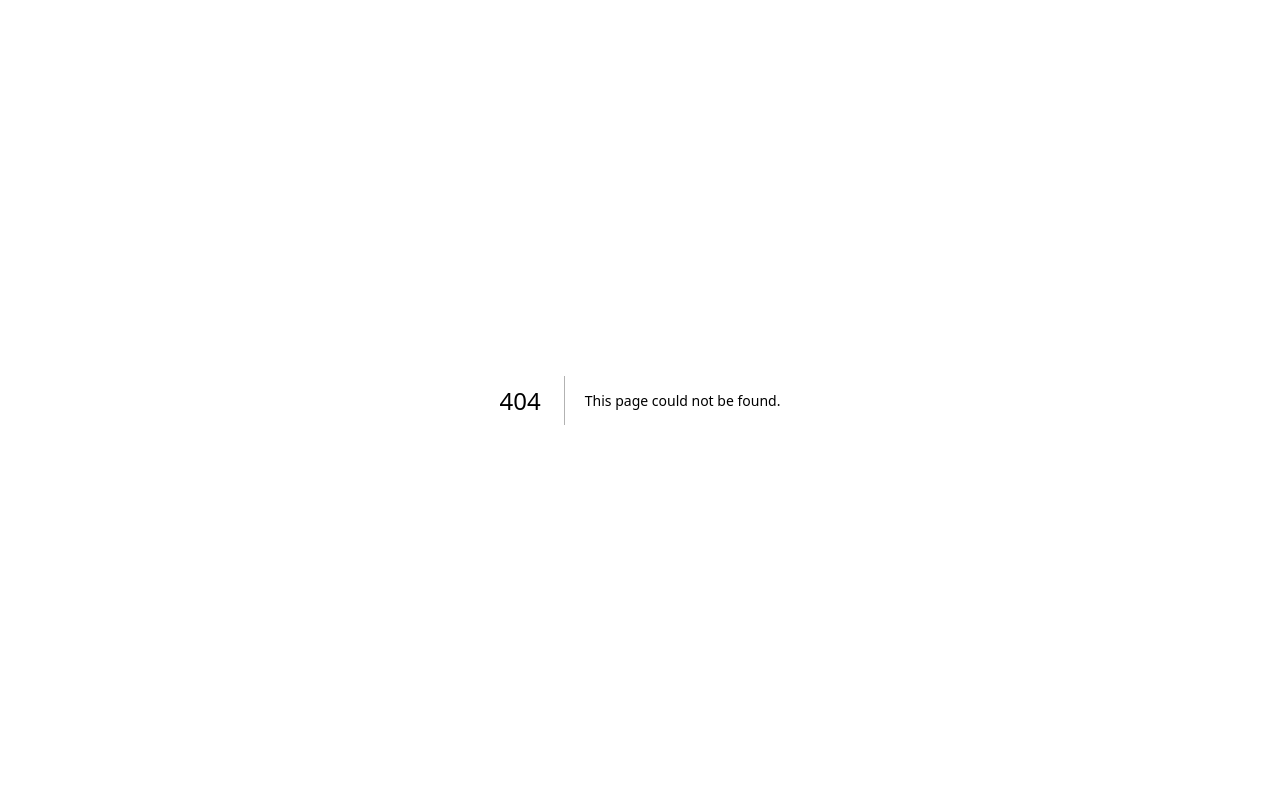
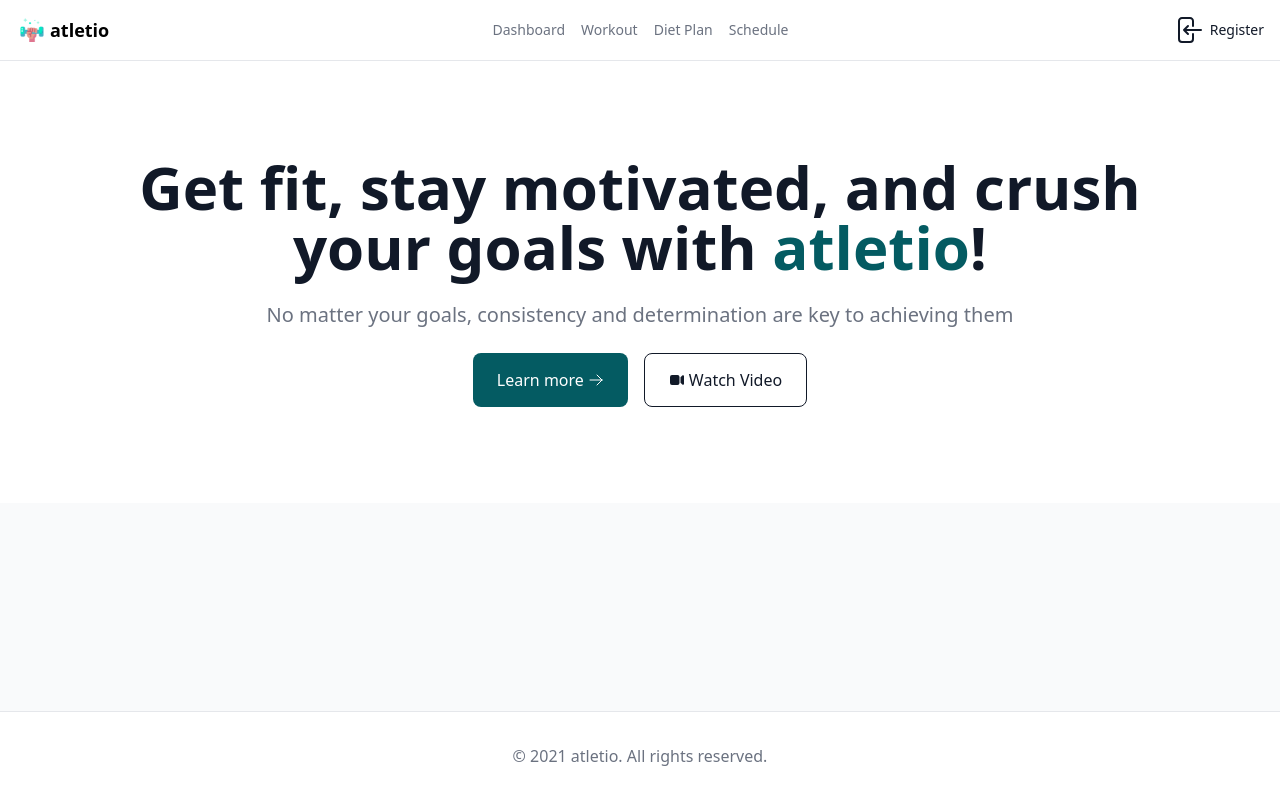
Before and after one commit to atletio/atletio.one, a Next.js app: page /LandingPage in a window 1280 px wide. Before the commit this address had no page. Built offline with nearby package versions, Linux system fonts and the light colour scheme.

Commit message:
feat: adding hero section ui

```diff
--- /dev/null
+++ b/src/pages/LandingPage.tsx
@@ -0,0 +1,73 @@
+import {
+  ArrowLeftOnRectangleIcon,
+  ArrowRightIcon,
+  Bars3Icon,
+} from '@heroicons/react/24/outline';
+
+import { VideoCameraIcon } from '@heroicons/react/24/solid';
+import Image from 'next/image';
+import React from 'react';
+
+const LandingPage = () => {
+  return (
+    <div className="flex min-h-screen flex-col bg-[#F9FAFB]">
+      <div className="grow">
+        <div className="flex items-center justify-between border-b border-b-[#E5E7EB] bg-white px-4 py-3.5">
+          <div className="flex items-center gap-0.5 sm:gap-4 lg:gap-0.5">
+            <Image src="/dumbbell.png" width={32} height={32} alt="Dumbbell" />
+            <span className="text-lg font-semibold">atletio</span>
+          </div>
+
+          <nav className="hidden lg:flex lg:gap-4">
+            <span className="text-sm font-medium text-light hover:text-primary">
+              Dashboard
+            </span>
+            <span className="text-sm font-medium text-light hover:text-primary">
+              Workout
+            </span>
+            <span className="text-sm font-medium text-light hover:text-primary">
+              Diet Plan
+            </span>
+            <span className="text-sm font-medium text-light hover:text-primary">
+              Schedule
+            </span>
+          </nav>
+          <Bars3Icon className="h-8 w-8 text-main lg:hidden" />
+          <div className="hidden items-center gap-1.5 lg:flex">
+            <ArrowLeftOnRectangleIcon className="h-8 w-8 text-main" />
+            <span className="text-sm text-main">Register</span>
+          </div>
+        </div>
+
+        <div className="flex flex-col items-center justify-center gap-6 bg-white p-4 md:px-4 md:py-16 lg:px-20 lg:py-24">
+          <h1 className="text-center text-4xl font-extrabold text-main md:text-5xl lg:text-6xl">
+            Get fit, stay motivated, and crush your goals with{' '}
+            <span className="text-primary">atletio</span>!
+          </h1>
+          <span className="text-center text-xl text-light">
+            No matter your goals, consistency and determination are key to
+            achieving them
+          </span>
+          <div className="flex w-full flex-col  justify-center gap-4 md:flex-row">
+            <button className="flex items-center justify-center gap-1 rounded-lg bg-primary px-6 py-3.5 text-white">
+              Learn more <ArrowRightIcon className="h-4 w-4" />
+            </button>
+            <button className="flex items-center justify-center gap-1 rounded-lg border border-dark px-6 py-3.5 text-main">
+              <VideoCameraIcon className="h-4 w-4" /> Watch Video
+            </button>
+          </div>
+        </div>
+      </div>
+
+      <footer className="pt-8">
+        <div className="border-t border-t-[#E5E7EB] bg-white p-6 sm:p-12 sm:py-8 lg:px-20">
+          <span className="block text-center text-light">
+            © 2021 atletio. All rights reserved.
+          </span>
+        </div>
+      </footer>
+    </div>
+  );
+};
+
+export default LandingPage;
--- a/src/pages/index.tsx
+++ b/src/pages/index.tsx
@@ -1,118 +1,9 @@
 import Image from 'next/image';
 import { Inter } from 'next/font/google';
+import LandingPage from './LandingPage';
 
 const inter = Inter({ subsets: ['latin'] });
 
 export default function Home() {
-  return (
-    <main
-      className={`flex min-h-screen flex-col items-center justify-between p-24 ${inter.className}`}
-    >
-      <div className="z-10 w-full max-w-5xl items-center justify-between font-mono text-sm lg:flex">
-        <p className="fixed left-0 top-0 flex w-full justify-center border-b border-gray-300 bg-gradient-to-b from-zinc-200 pb-6 pt-8 backdrop-blur-2xl dark:border-neutral-800 dark:bg-zinc-800/30 dark:from-inherit lg:static lg:w-auto  lg:rounded-xl lg:border lg:bg-gray-200 lg:p-4 lg:dark:bg-zinc-800/30">
-          Get started by editing&nbsp;
-          <code className="font-mono font-bold">src/pages/index.tsx</code>
-        </p>
-        <div className="fixed bottom-0 left-0 flex h-48 w-full items-end justify-center bg-gradient-to-t from-white via-white dark:from-black dark:via-black lg:static lg:h-auto lg:w-auto lg:bg-none">
-          <a
-            className="pointer-events-none flex place-items-center gap-2 p-8 lg:pointer-events-auto lg:p-0"
-            href="https://vercel.com?utm_source=create-next-app&utm_medium=default-template-tw&utm_campaign=create-next-app"
-            target="_blank"
-            rel="noopener noreferrer"
-          >
-            By{' '}
-            <Image
-              src="/vercel.svg"
-              alt="Vercel Logo"
-              className="dark:invert"
-              width={100}
-              height={24}
-              priority
-            />
-          </a>
-        </div>
-      </div>
-
-      <div className="before:bg-gradient-radial after:bg-gradient-conic relative flex place-items-center before:absolute before:h-[300px] before:w-[480px] before:-translate-x-1/2 before:rounded-full before:from-white before:to-transparent before:blur-2xl before:content-[''] after:absolute after:-z-20 after:h-[180px] after:w-[240px] after:translate-x-1/3 after:from-sky-200 after:via-blue-200 after:blur-2xl after:content-[''] before:dark:bg-gradient-to-br before:dark:from-transparent before:dark:to-blue-700/10 after:dark:from-sky-900 after:dark:via-[#0141ff]/40 before:lg:h-[360px]">
-        <Image
-          className="relative dark:drop-shadow-[0_0_0.3rem_#ffffff70] dark:invert"
-          src="/next.svg"
-          alt="Next.js Logo"
-          width={180}
-          height={37}
-          priority
-        />
-      </div>
-
-      <div className="mb-32 grid text-center lg:mb-0 lg:grid-cols-4 lg:text-left">
-        <a
-          href="https://nextjs.org/docs?utm_source=create-next-app&utm_medium=default-template-tw&utm_campaign=create-next-app"
-          className="group rounded-lg border border-transparent px-5 py-4 transition-colors hover:border-gray-300 hover:bg-gray-100 hover:dark:border-neutral-700 hover:dark:bg-neutral-800/30"
-          target="_blank"
-          rel="noopener noreferrer"
-        >
-          <h2 className={`mb-3 text-2xl font-semibold`}>
-            Docs{' '}
-            <span className="inline-block transition-transform group-hover:translate-x-1 motion-reduce:transform-none">
-              -&gt;
-            </span>
-          </h2>
-          <p className={`m-0 max-w-[30ch] text-sm opacity-50`}>
-            Find in-depth information about Next.js features and API.
-          </p>
-        </a>
-
-        <a
-          href="https://nextjs.org/learn?utm_source=create-next-app&utm_medium=default-template-tw&utm_campaign=create-next-app"
-          className="group rounded-lg border border-transparent px-5 py-4 transition-colors hover:border-gray-300 hover:bg-gray-100 hover:dark:border-neutral-700 hover:dark:bg-neutral-800/30"
-          target="_blank"
-          rel="noopener noreferrer"
-        >
-          <h2 className={`mb-3 text-2xl font-semibold`}>
-            Learn{' '}
-            <span className="inline-block transition-transform group-hover:translate-x-1 motion-reduce:transform-none">
-              -&gt;
-            </span>
-          </h2>
-          <p className={`m-0 max-w-[30ch] text-sm opacity-50`}>
-            Learn about Next.js in an interactive course with&nbsp;quizzes!
-          </p>
-        </a>
-
-        <a
-          href="https://vercel.com/templates?framework=next.js&utm_source=create-next-app&utm_medium=default-template-tw&utm_campaign=create-next-app"
-          className="group rounded-lg border border-transparent px-5 py-4 transition-colors hover:border-gray-300 hover:bg-gray-100 hover:dark:border-neutral-700 hover:dark:bg-neutral-800/30"
-          target="_blank"
-          rel="noopener noreferrer"
-        >
-          <h2 className={`mb-3 text-2xl font-semibold`}>
-            Templates{' '}
-            <span className="inline-block transition-transform group-hover:translate-x-1 motion-reduce:transform-none">
-              -&gt;
-            </span>
-          </h2>
-          <p className={`m-0 max-w-[30ch] text-sm opacity-50`}>
-            Discover and deploy boilerplate example Next.js&nbsp;projects.
-          </p>
-        </a>
-
-        <a
-          href="https://vercel.com/new?utm_source=create-next-app&utm_medium=default-template-tw&utm_campaign=create-next-app"
-          className="group rounded-lg border border-transparent px-5 py-4 transition-colors hover:border-gray-300 hover:bg-gray-100 hover:dark:border-neutral-700 hover:dark:bg-neutral-800/30"
-          target="_blank"
-          rel="noopener noreferrer"
-        >
-          <h2 className={`mb-3 text-2xl font-semibold`}>
-            Deploy{' '}
-            <span className="inline-block transition-transform group-hover:translate-x-1 motion-reduce:transform-none">
-              -&gt;
-            </span>
-          </h2>
-          <p className={`m-0 max-w-[30ch] text-sm opacity-50`}>
-            Instantly deploy your Next.js site to a shareable URL with Vercel.
-          </p>
-        </a>
-      </div>
-    </main>
-  );
+  return <LandingPage />;
 }
--- a/tailwind.config.js
+++ b/tailwind.config.js
@@ -15,6 +15,7 @@ module.exports = {
       },
       colors: {
         primary: '#045B62',
+        dark: '#111928',
       },
     },
   },
```
